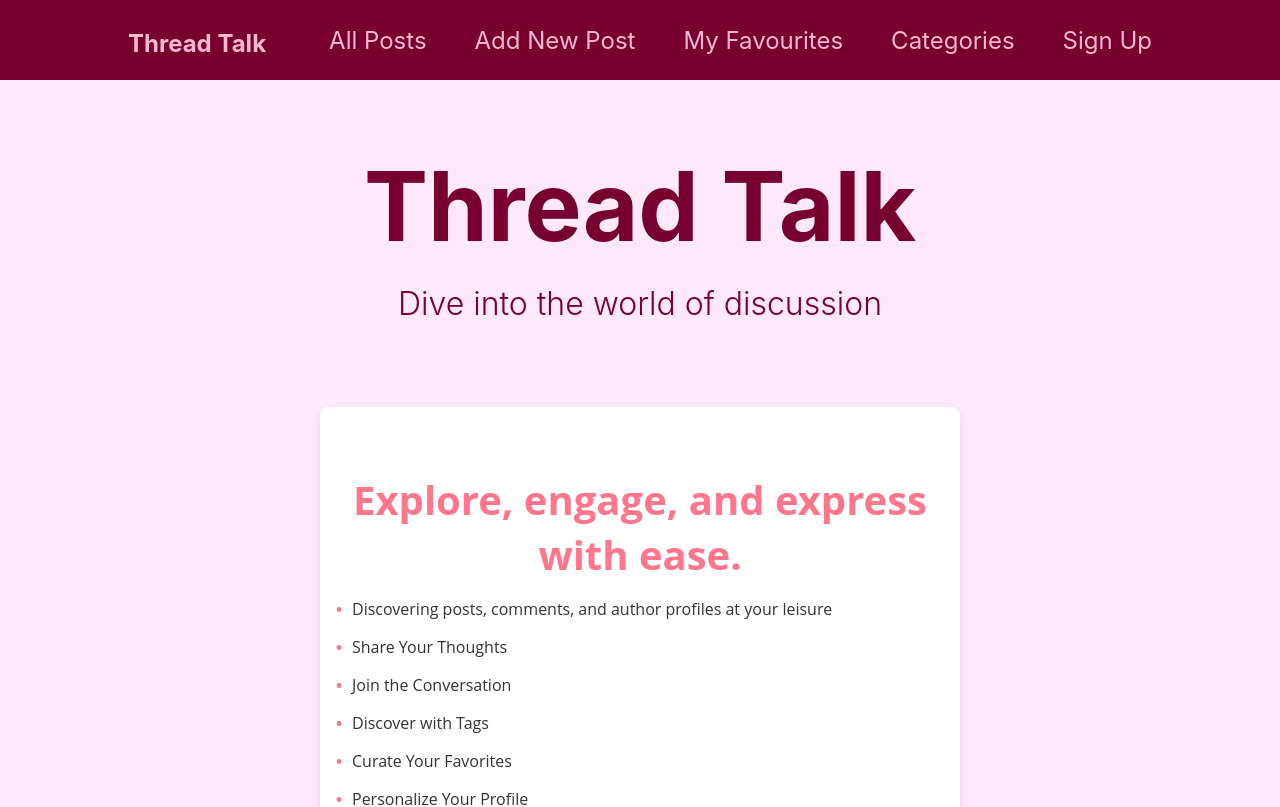
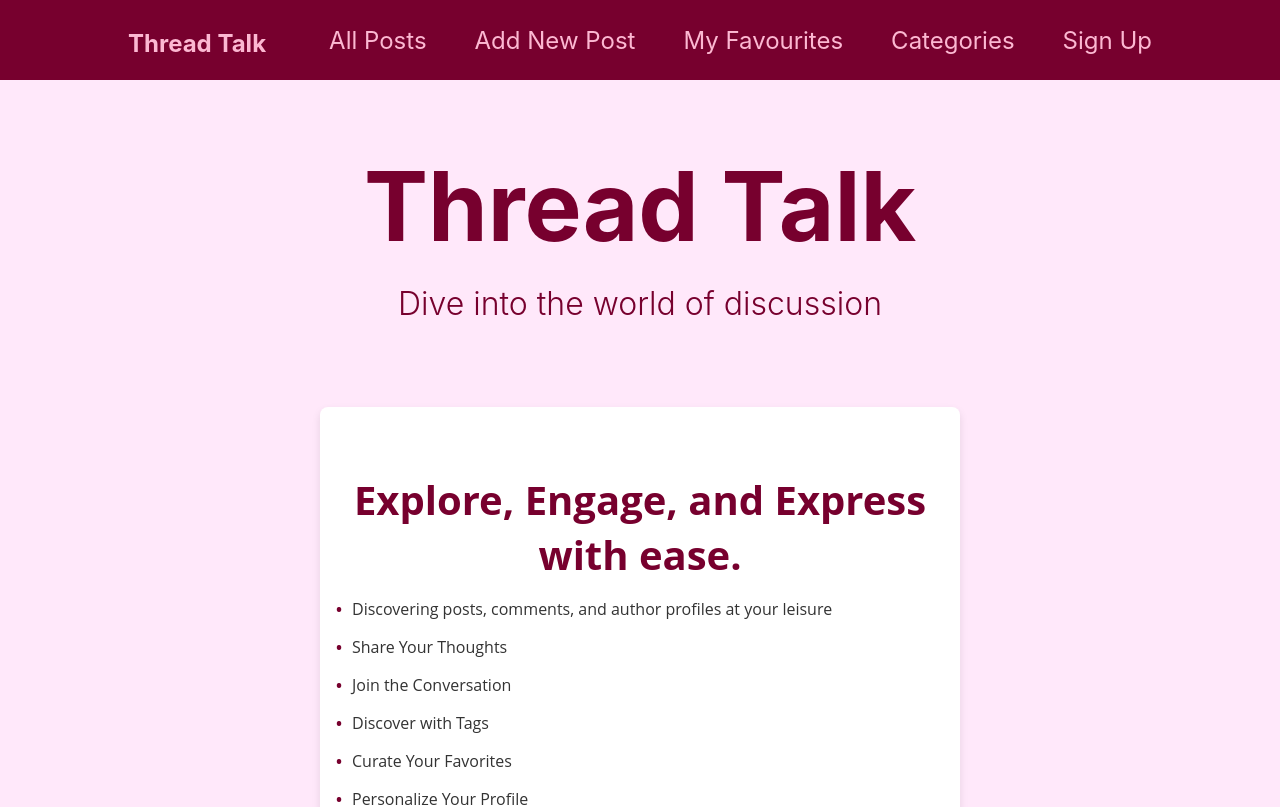
Before and after one commit to lavanyagarg112/react-web-forum, a React (Create React App) app: page / in a window 1280 px wide. Shown: the top 807 px of the page. Built offline with nearby package versions, Linux system fonts and the light colour scheme; no server answers.

Commit message:
text colour changed

```diff
--- a/src/pages/LandingPage.module.css
+++ b/src/pages/LandingPage.module.css
@@ -78,7 +78,7 @@
   font-size: 2.5rem; /* Large font size for the section title */
   margin-bottom: 1rem; /* Space below the section title */
   text-align: center; /* Center-align the title */
-  color: #ff758c; /* Color theme for the titles */
+  color: #77002e; /* Color theme for the titles */
 }
 
 .featuresguide ul {
@@ -93,7 +93,7 @@
 
 .featuresguide li:before {
   content: '•'; /* Adds a custom bullet point */
-  color: #ff758c; /* Color theme for the bullet points */
+  color: #77002e; /* Color theme for the bullet points */
   font-weight: bold; /* Makes the bullet point bold */
   display: inline-block;
   width: 1rem; /* Width of the bullet area */
--- a/src/pages/LandingPage.tsx
+++ b/src/pages/LandingPage.tsx
@@ -19,7 +19,7 @@ const LandingPage = () => {
           <p className={classes.landingsubtitle}>Dive into the world of discussion</p>
         </div>
         <div className={classes.featuresguide}>
-            <h2>Explore, engage, and express with ease.</h2>
+            <h2>Explore, Engage, and Express with ease.</h2>
             <ul>
                 <li>Discovering posts, comments, and author profiles at your leisure</li>
                 <li>Share Your Thoughts</li>
```
